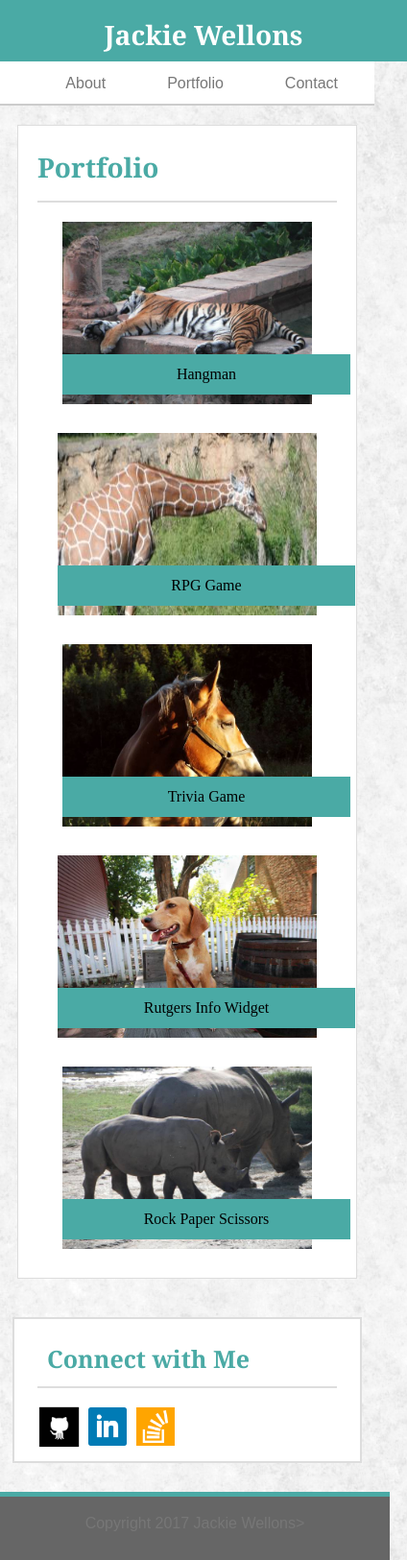
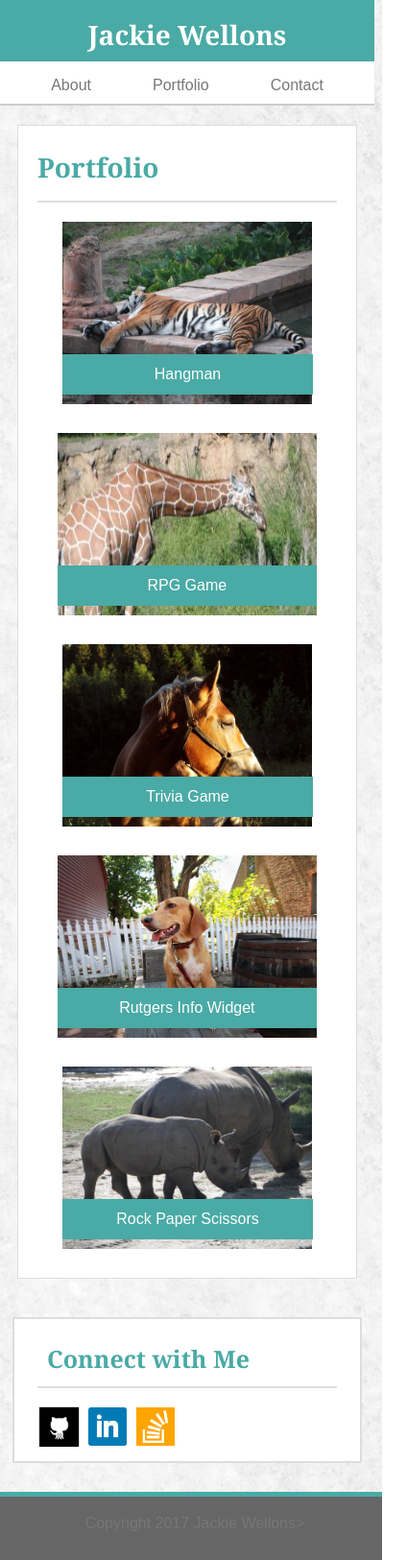
Before and after one commit to TheNerdyFeline/HW-responsive-portfolio, a plain HTML site: page portfolio.html in a window 390 px wide. Shown: the whole page at 96% size, 424 px wide, since content can reach past the window. Drawn offline with Linux system fonts and the light colour scheme.

Commit message:
adjusting details to match pics

```diff
--- a/assets/css/style.css
+++ b/assets/css/style.css
@@ -183,6 +183,9 @@ input {
 }
 
 .label {
+    color: white;
+    font-size: 16px;
+    font-family: 'Arial', 'Helvetica Neue', Helvetica, sans-serif;
     width: 260px;
     height: 30px;
     padding-top: 12px;
@@ -200,7 +203,7 @@ footer {
     position: relative;
     display: inline-block;
     bottom: 0;
-    padding: 8px;
+    padding: 8px 0px 8px 8px;
     border-top: 5px solid #4aaaa5;
     margin-top: 30px;
 }
@@ -222,23 +225,27 @@ footer {
 
     header {
 	position: static;
-	width: 100%;
+	width: 100vw;
 	height: 108px;
 	text-align: center;
     }
 
     .banner {
-	width: 100%;
+	width: 100vw;
+	margin-top: -8px;
     }
 
     #name {
-	width: 100%;
-	height: 30px
+	width: 100vw;
+	height: 30px;
+	padding:17px 0px 17px 0px;
+	margin-bottom: 20px;
     }
 
 
     #menu {
 	margin: 8px;
+	float: none;
     }
 
 
@@ -258,6 +265,7 @@ footer {
 	padding: 10px 20px 20px 20px;
 
     }
+
 
     #profile {
 	display: block;
@@ -294,7 +302,8 @@ footer {
     }
 
     footer {
-	width: 100%;
+	width: 100vw;
+	padding: 8px 0px 8px 8px;
     }
     /* End of about 640px media query */
     /* Beginning of portfolio 640px media query */
@@ -304,8 +313,12 @@ footer {
 	padding: 20px;
     }
 
-    .label, .image {
+    .image {
 	width: 100%;
+    }
+
+    .label {
+	width: 87%;
     }
     /* End of portfolio 640px media query */
     /* Beginning of contact 640px media query */
@@ -372,6 +385,10 @@ footer {
 
     }
 
+    #height {
+	height: 720px;
+    }
+
     #profile {
 	display: block;
 	width: 250px;
@@ -409,6 +426,7 @@ footer {
 
     footer {
 	width: 100%;
+	padding: 0px;
     }
     /* End of about 768px media query */
     /* Beginning of portfolio 768px media query */
--- a/portfolio.html
+++ b/portfolio.html
@@ -18,7 +18,7 @@
 	</header>
 	<main>
 	    <!-- class is main using mn to avoid confusion -->
-	    <div class="mn">
+	    <div class="mn" id="height">
 		<h2>Portfolio</h2>
 		<div class="left">
 		    <div class="label">Hangman</div>
```
